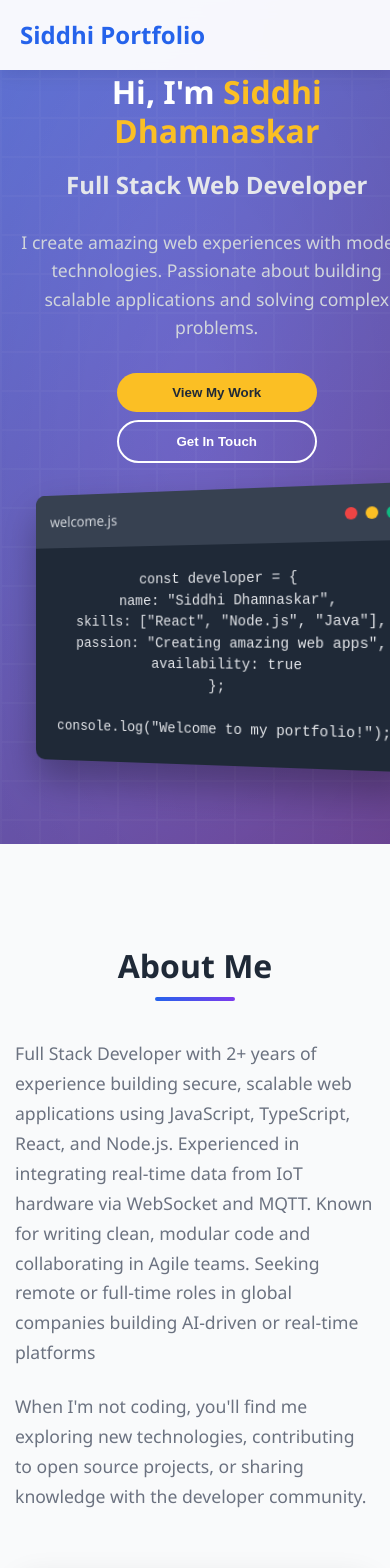
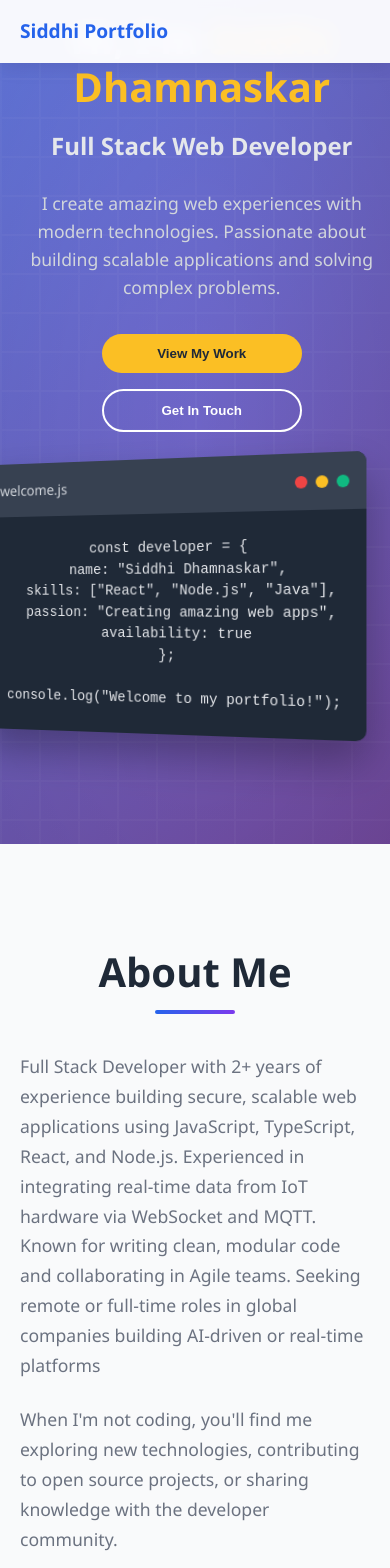
Before and after one commit to siddhidhamnaskar/New_PortFolio, a React (Create React App) app: page / in a window 390 px wide. Shown: the top 1568 px of the page. Built offline with nearby package versions, Linux system fonts and the light colour scheme.

Commit message:
modify mobile screen responsiveness

```diff
--- a/src/App.css
+++ b/src/App.css
@@ -42,6 +42,10 @@
   font-size: 1.5rem;
   font-weight: bold;
   color: #2563eb;
+  white-space: nowrap;
+  overflow: hidden;
+  text-overflow: ellipsis;
+  max-width: 100%;
 }
 
 .nav-menu {
@@ -181,6 +185,7 @@
 
 /* Code Block in Hero */
 .hero-image {
+
   animation: slideInRight 1s ease-out;
 }
 
@@ -882,10 +887,24 @@
     display: none;
   }
 
+  .nav-logo span {
+    font-size: 1.2rem;
+  }
+
   .hero-container {
     grid-template-columns: 1fr;
     gap: 2rem;
     text-align: center;
+  }
+  .hero-content{
+
+    margin-top: -90px;
+
+
+  }
+  .hero-image{
+    margin-left: -50px;
+    margin-right: 20px;
   }
 
   .hero-title {
@@ -947,10 +966,28 @@
   }
 }
 
-@media (max-width: 480px) {
+@media (max-width: 375px) {
   .container {
-    padding: 0 15px;
+    padding: 0px 15px;
   }
+  .hero-container{
+    text-align: center;
+    display: flex;
+    flex-direction: column;
+    justify-content: center;
+  }
+  .hero-content{
+    padding-right: 130px;
+    margin-top: 90px;
+    text-align: center;
+
+  }
+   .hero-image{
+    margin-left: -30px;
+    margin-right: 100px;
+  }
+
+
 
   .hero-title {
     font-size: 2rem;
```
